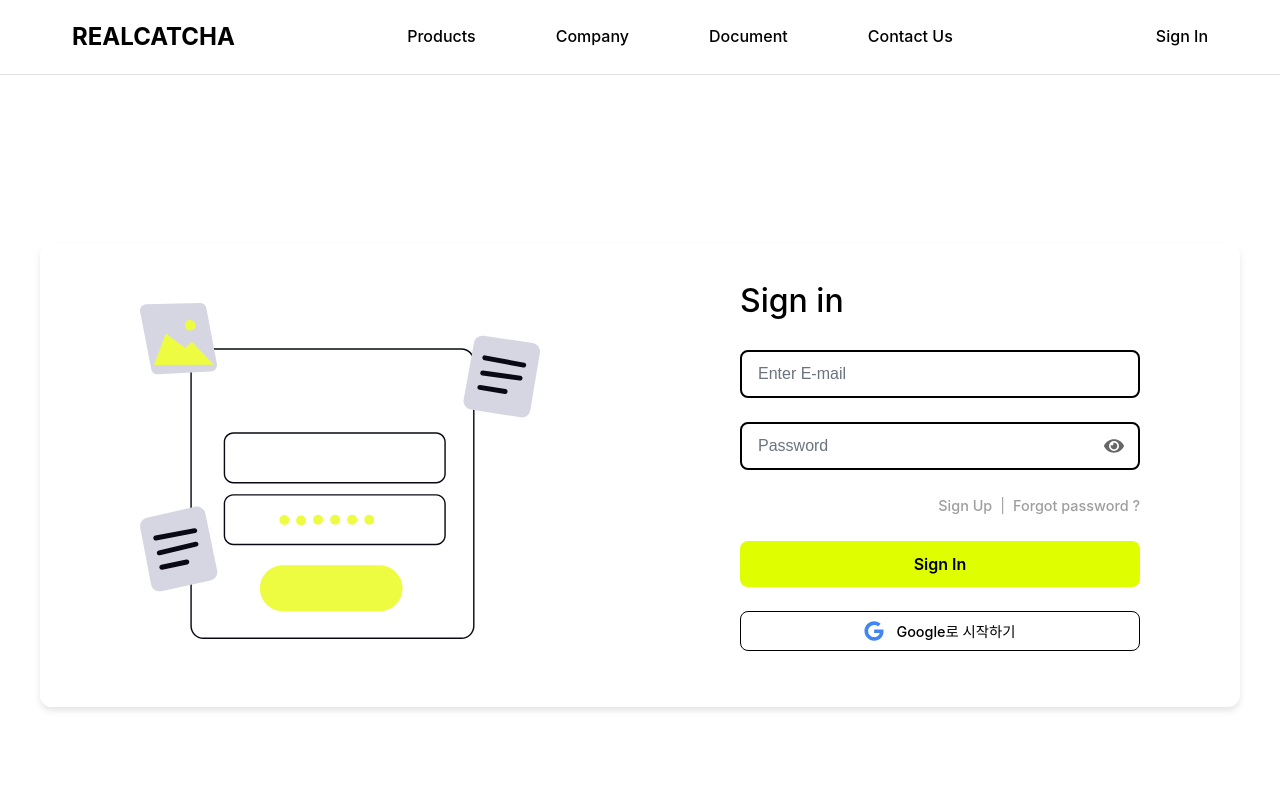
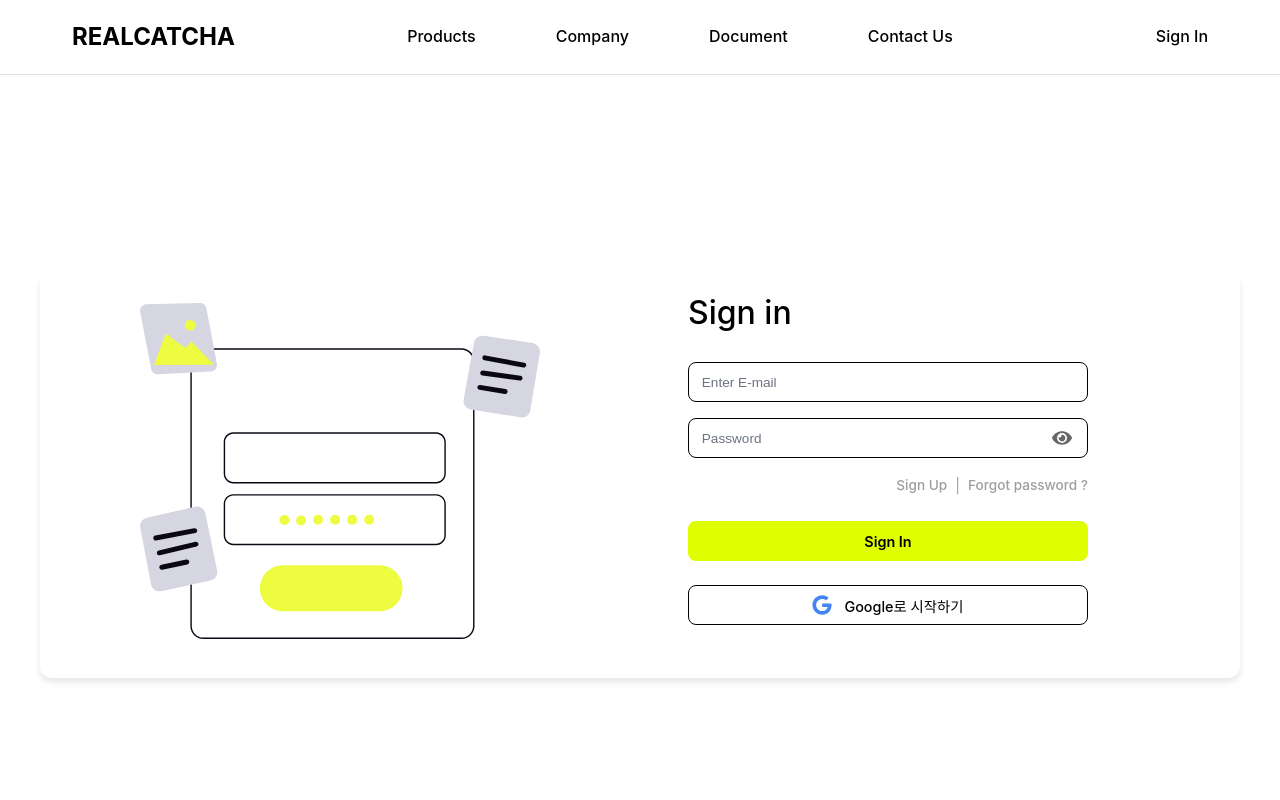
Before and after one commit to Find-Your-Humanity/website, a React (Vite) app: page /signin in a window 1280 px wide. Shown: the top 800 px of the page. Built offline with nearby package versions, Linux system fonts and the light colour scheme; no server answers.

Commit message:
commit: Modifying SignUp&SignIn

```diff
--- a/src/pages/SignInPage.jsx
+++ b/src/pages/SignInPage.jsx
@@ -77,32 +77,32 @@ const SignInPage = () => {
             )}
 
             <form onSubmit={handleSubmit}>
-              <div className="form-group">
+              <div className="signin-form-group">
                 <input
                   type="email"
                   placeholder="Enter E-mail"
                   value={email}
                   onChange={(e) => setEmail(e.target.value)}
-                  className="form-input"
+                  className="signin-form-input"
                   required
                   disabled={isLoading}
                 />
               </div>
 
-              <div className="form-group">
-                <div className="password-input-container">
+              <div className="signin-form-group">
+                <div className="signin-password-input-container">
                   <input
                     type={showPassword ? "text" : "password"}
                     placeholder="Password"
                     value={password}
                     onChange={(e) => setPassword(e.target.value)}
-                    className="form-input"
+                    className="signin-form-input"
                     required
                     disabled={isLoading}
                   />
                   <button
                     type="button"
-                    className="password-toggle"
+                    className="signin-password-toggle"
                     onClick={() => setShowPassword(!showPassword)}
                     disabled={isLoading}
                   >
--- a/src/pages/SignUpPage.jsx
+++ b/src/pages/SignUpPage.jsx
@@ -200,9 +200,9 @@ const SignUpPage = () => {
                     onClick={requestEmailCode}
                     disabled={codeRequesting}
                     className="inline-btn"
-                    style={{ width: 180 }}
+                    style={{ width: 120 }}
                   >
-                    {codeRequesting ? 'Sending...' : '인증번호 받기'}
+                    {codeRequesting ? 'Sending...' : '인증번호 전송'}
                   </button>
                 </div>
                 {fieldErrors.email && <div className="field-error">{fieldErrors.email}</div>}
--- a/src/styles/pages/SignInPage.css
+++ b/src/styles/pages/SignInPage.css
@@ -7,43 +7,58 @@
 .form-side { padding: 2rem; display: flex; align-items: center; justify-content: center; }
 .signin-form { width: 100%; max-width: 400px; }
 .signin-title { font-size: 2rem; font-weight: 550; color: #000000; margin-bottom: 1.5rem; text-align: left; }
-.form-group { margin-bottom: 1rem; }
-.form-input {
+.signin-form-group { margin-bottom: 1rem; }
+.signin-form-input {
   width: 100%;
-  height: 48px;
-  padding: .8rem .9rem;
-  border: 1.5px solid #000000;
-  border-radius: 10px;
-  font-size: .95rem;
+  height: 40px;
+  padding: .6rem .8rem;
+  border: 1px solid #000000;
+  border-radius: 8px;
+  font-size: .85rem;
   background-color: #ffffff;
   color: #000000;
   transition: box-shadow .2s ease, border-color .2s ease;
+  box-sizing: border-box;
 }
-.signin-page .form-input,
+.signin-page .signin-form-input,
 .signin-page .form-textarea {
   color: #000 !important;
   background-color: #ffffff !important;
   border-color: #000000 !important;
 }
-.signin-page .form-input::placeholder,
+.signin-page .signin-form-input::placeholder,
 .signin-page .form-textarea::placeholder { color: #6b7280 !important; }
-.form-input::placeholder { color: #6b7280; }
+.signin-form-input::placeholder { color: #6b7280; }
 .form-input:focus {
   outline: none;
   border-color: #000000;
   box-shadow: 0 0 0 3px rgba(0,0,0,0.08);
 }
-.form-input:focus { outline: none; border-color: #DFFF00; }
+.signin-form-input:focus { outline: none; border-color: #DFFF00; }
 .form-input::placeholder { color: #9e9e9e; }
-.password-input-container { position: relative; }
-.password-toggle { position: absolute; right: 1rem; top: 50%; transform: translateY(-50%); background: none; border: none; cursor: pointer; padding: 0; width: 20px; height: 20px; }
-.password-toggle svg { width: 20px; height: 20px; opacity: .75; transition: opacity .3s ease; color: #333; }
-.password-toggle:hover svg { opacity: 1; }
-.form-links { display: flex; justify-content: flex-end; align-items: center; gap: .5rem; margin-bottom: 1.5rem; }
-.link { color: #9e9e9e; text-decoration: none; font-size: .9rem; transition: color .3s ease; }
+.signin-password-input-container { position: relative; }
+.signin-password-toggle { position: absolute; right: 1rem; top: 50%; transform: translateY(-50%); background: none; border: none; cursor: pointer; padding: 0; width: 20px; height: 20px; }
+.signin-password-toggle svg { width: 20px; height: 20px; opacity: .75; transition: opacity .3s ease; color: #333; }
+.signin-password-toggle:hover svg { opacity: 1; }
+
+.form-links {
+  display: flex;
+  justify-content: flex-end;
+  align-items: center;
+  gap: .5rem;
+  margin-bottom: 1.5rem;
+}
+
+.link {
+  color: #9e9e9e;
+  text-decoration: none;
+  font-size: .85rem;
+  transition: color .3s ease;
+}
+
 .link:hover { color: #000; }
 .separator { color: #9e9e9e; font-size: .9rem; }
-.signin-button { width: 100%; padding: .8rem; background-color: #DFFF00; color: #000 !important; border: none; border-radius: 8px; font-size: 1rem; font-weight: 600; cursor: pointer; transition: all .3s ease; margin-bottom: 1.5rem; }
+.signin-button { width: 100%; padding: .6rem; background-color: #DFFF00; color: #000 !important; border: none; border-radius: 8px; font-size: 0.9rem; font-weight: 600; cursor: pointer; transition: all .3s ease; margin-bottom: 1.5rem; height: 40px; }
 .signin-button:hover { transform: translateY(-2px); box-shadow: 0 4px 12px rgba(223,255,0,.3); }
 .divider { text-align: center; margin-bottom: 1.5rem; }
 .divider span { color: #9e9e9e; font-size: .9rem; }
@@ -56,19 +71,19 @@
 @media (max-width: 480px){ .signin-page{padding:1rem;} .form-side{padding:1.5rem;} .signin-title{font-size:1.8rem;} .social-login{gap:.5rem;} .social-button{width:45px; height:45px;} }
 .error-message { background-color:#fee; color:#c33; padding:10px; border-radius:4px; margin-bottom:15px; text-align:center; border:1px solid #fcc; }
 .signin-button:disabled { background-color:#ccc; cursor:not-allowed; transform:none; box-shadow:none; }
-.form-input:disabled { background-color:#f5f5f5; cursor:not-allowed; }
-.password-toggle:disabled { cursor:not-allowed; opacity:.3; }
+.signin-form-input:disabled { background-color:#f5f5f5; cursor:not-allowed; }
+.signin-password-toggle:disabled { cursor:not-allowed; opacity:.3; }
 
 /* Google Login Button */
 .google-login-button {
   width: 100%;
-  height: 48px;
+  height: 40px;
   padding: 0 16px;
   background-color: #ffffff;
   color: #000000;
-  border: 1.5px solid #000000;
+  border: 1px solid #000000;
   border-radius: 8px;
-  font-size: 1rem;
+  font-size: 0.9rem;
   font-weight: 500;
   cursor: pointer;
   transition: all .3s ease;
--- a/src/styles/pages/SignUpPage.css
+++ b/src/styles/pages/SignUpPage.css
@@ -17,6 +17,7 @@
   border-radius: 12px;
   overflow: hidden;
   box-shadow: 0 4px 6px rgba(0,0,0,0.1);
+  position: relative;
 }
 
 .illustration-side {
@@ -38,10 +39,11 @@
 }
 
 .form-side {
-  padding: 2rem;
+  padding: 1rem 1rem 1rem 3rem;
   display: flex;
-  align-items: center;
-  justify-content: center;
+  align-items: flex-start;
+  justify-content: flex-start;
+  padding-top: 1rem;
 }
 
 .signup-form {
@@ -288,15 +290,20 @@
 }
 
 .verification-submit-btn {
-  padding: 0.8rem 2rem;
+  padding: 0.6rem 1.5rem;
   background-color: #DFFF00;
   color: #000000;
   border: none;
-  border-radius: 8px;
-  font-size: 1rem;
+  border-radius: 6px;
+  font-size: 0.9rem;
   font-weight: 600;
   cursor: pointer;
   transition: all 0.3s ease;
+  height: 36px;
+  text-align: center;
+  display: flex;
+  align-items: center;
+  justify-content: center;
 }
 
 .verification-submit-btn:hover:not(:disabled) {
@@ -312,15 +319,20 @@
 }
 
 .verification-cancel-btn {
-  padding: 0.8rem 2rem;
+  padding: 0.6rem 1.5rem;
   background-color: #ffffff;
   color: #666666;
   border: 1px solid #e0e0e0;
-  border-radius: 8px;
-  font-size: 1rem;
+  border-radius: 6px;
+  font-size: 0.9rem;
   font-weight: 500;
   cursor: pointer;
   transition: all 0.3s ease;
+  height: 36px;
+  text-align: center;
+  display: flex;
+  align-items: center;
+  justify-content: center;
 }
 
 .verification-cancel-btn:hover {
```
